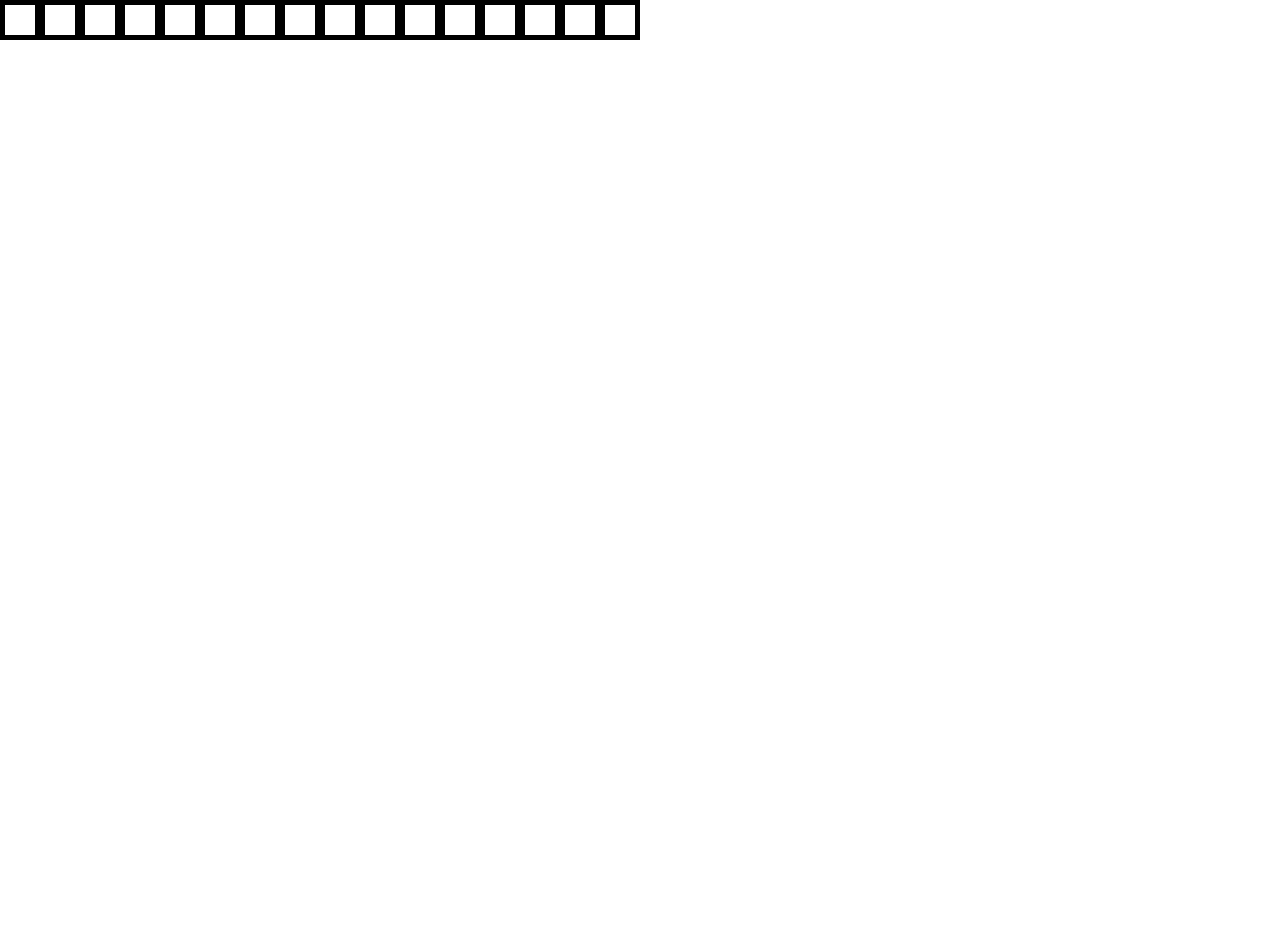
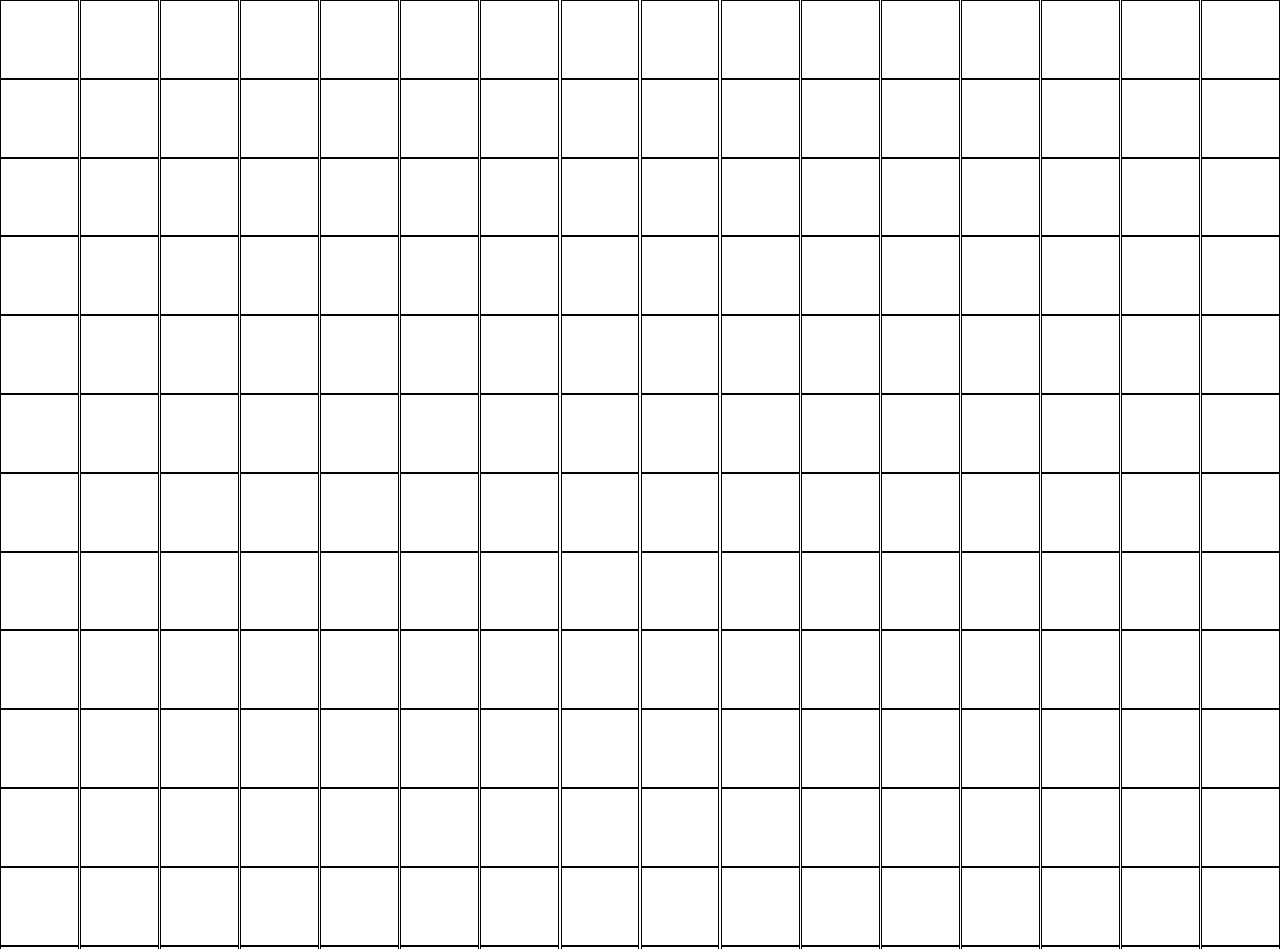
Before and after one commit to RKANEBeats/etch-a-sketch, a plain HTML site: page index.html in a window 1280 px wide. Shown: the top 949 px of the page. Before the commit the page ends 800 px from the top, so only its background shows below. Drawn offline with Linux system fonts and the light colour scheme.

Commit message:
Fix the amount of divs and their position

```diff
--- a/index.js
+++ b/index.js
@@ -1,6 +1,6 @@
 const container = document.querySelector(".container")
 
-for (let i = 1; i <= 16; i++) {
+for (let i = 1; i < 273; i++) {
     const div = document.createElement("div");
     container.appendChild(div);
     div.classList.add("childdiv")
--- a/style.css
+++ b/style.css
@@ -7,13 +7,18 @@ body {
 .container {
     display: flex;
     flex-wrap: wrap;
-    justify-content:flex-start;
+    width: 100%;
+    justify-content: space-between;
+}
+
+.container > div:nth-child(17n + 1) {
+  width: 100%;
+  border: 0;
+  height: 0;
 }
 
 .childdiv {
-    border-style: solid;
-    border-color: black;
-    border-width: 5px;
-    max-width: 100%;
-    padding: 15px;
+    border: 1px solid black;
+    width: 6%;
+    aspect-ratio: 1 / 1;
 }
```
